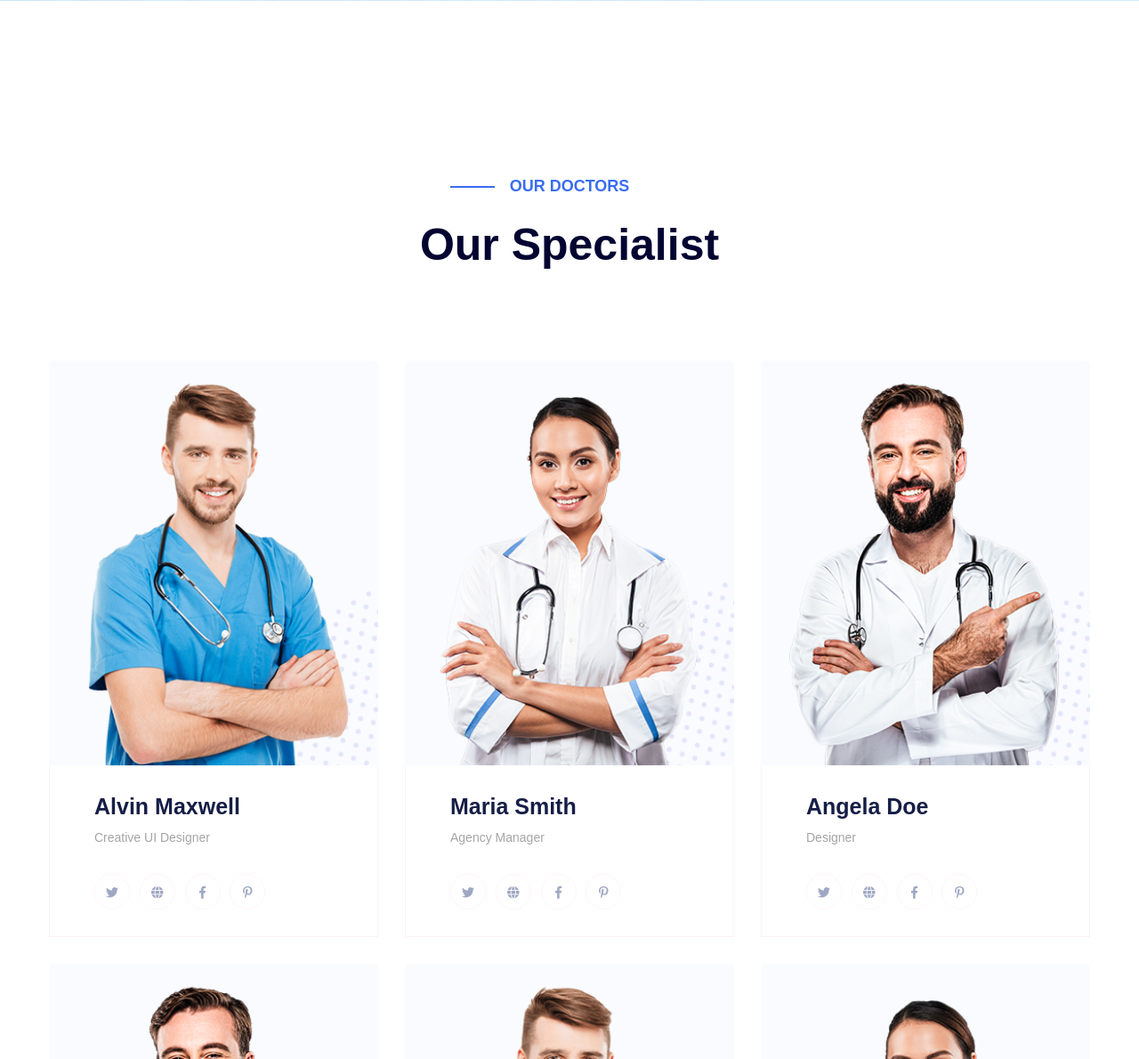
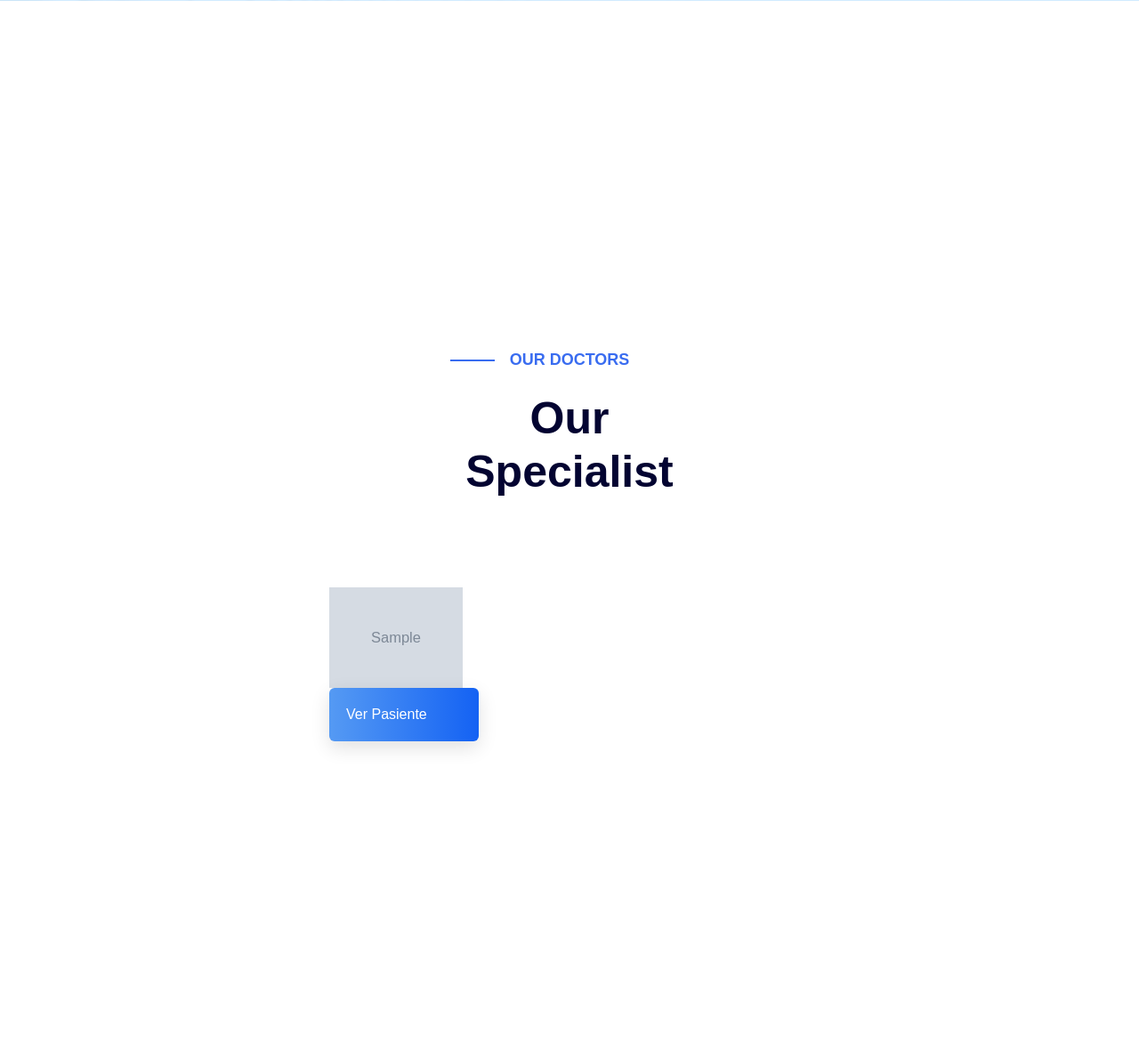
Before and after one commit to eversoncode/practica, a Django app: template templates/doctor.html in a window 1280 px wide. Shown: the part 552-1742 px from the top of the page at 89% size. Run offline with Django 3.2, Linux system fonts and the light colour scheme; the template is opened without the code that fills it: most values are stand-ins (such as "Sample title", 1, 10 or a date in 2020); grey boxes marked "Sample" are stand-in pictures; parts of the project's set-up code (start-up, migrations or seed data) failed here and were passed over; some libraries are stand-ins or nearby versions; some web fonts are replaced.

Commit message:
cambios de la clinica

```diff
--- a/Devjosue/settings.py
+++ b/Devjosue/settings.py
@@ -75,11 +75,11 @@ WSGI_APPLICATION = 'Devjosue.wsgi.application'
 
 # Database
 # https://docs.djangoproject.com/en/2.0/ref/settings/#databases
-
+"""
 DATABASES = {
     'default': {
         'ENGINE': 'django.db.backends.postgresql_psycopg2',
-        'NAME': 'Practica',
+        'NAME': 'base3',
         'USER': 'eversito',
         'PASSWORD': '12345',
         'HOST': 'localhost',
@@ -87,6 +87,7 @@ DATABASES = {
    }
 
 }
+"""
 """
 import dj_database_url
 from decouple import config
--- a/apps/webjosue/admin.py
+++ b/apps/webjosue/admin.py
@@ -10,7 +10,7 @@ class resourcecliente(resources.ModelResource):
 
 class admincliente(ImportExportModelAdmin, admin.ModelAdmin):
     search_fields = ['name_cliente']
-    list_display = ['Dpi','Edad','sexo']
+    list_display = ['name_cliente','Dpi','Edad','sexo','imagen']
     resource_class = resourcecliente
 admin.site.register(cliente,admincliente)
 
@@ -22,7 +22,7 @@ class resourceservicio(resources.ModelResource):
 
 class adminservicio(ImportExportModelAdmin, admin.ModelAdmin):
     search_fields = ['chequeo_medico']
-    list_display = ['precio']
+    list_display = ['chequeo_medico','precio']
     resource_class = resourceservicio
 
 admin.site.register(servicio, adminservicio)
@@ -44,7 +44,7 @@ class resourcemedico(resources.ModelResource):
 
 class adminmedico(ImportExportModelAdmin, admin.ModelAdmin):
     search_fields = ['name_medico']
-    list_display = ['especialidad','turno']
+    list_display = ['name_medico','especialidad','turno','imagen']
     resource_class = resourcemedico
 
 admin.site.register(medico, adminmedico)
--- a/apps/webjosue/views.py
+++ b/apps/webjosue/views.py
@@ -4,7 +4,8 @@ from .models import *
 # Create your views here.
 def index(request):
     allclientes = cliente.objects.all()
-    return render(request, 'index.html',{'allclientes':allclientes})
+    allmedico = medico.objects.all()
+    return render(request, 'index.html',{'allclientes':allclientes},{'allmedico':allmedico})
 
 def about(request):
     return render(request,'about.html')
@@ -19,7 +20,8 @@ def departament(request):
     return render(request,'department.html')
 
 def doctor(request):
-    return render(request,'doctor.html')
+    allmedico = medico.objects.all()
+    return render(request,'doctor.html',{'allmedico':allmedico})
 
 def elements(request):
     return render(request,'elements.html')
--- a/templates/doctor.html
+++ b/templates/doctor.html
@@ -40,7 +40,7 @@
 <header>
     <!--? Header Start -->
     <div class="header-area">
-        <div class="main-header header-sticky">
+        <div class="main-header">
             <div class="container-fluid">
                 <div class="row align-items-center">
                     <!-- Logo -->
@@ -100,10 +100,19 @@
         </div>
     </div>
     <!-- Hero End -->
+
+                <!-- Right -->
     <!--? Team Start -->
     <div class="team-area section-padding30">
         <div class="container">
             <!-- Section Tittle -->
+            <div class="row justify-content-center">
+                <div class="col-lg-6">
+                      <div class="gallery-area section-padding30">
+         {%if allmedico%}
+        <div class="container">
+            <!-- Section Tittle -->
+
             <div class="row justify-content-center">
                 <div class="col-lg-6">
                     <div class="section-tittle text-center mb-100">
@@ -112,118 +121,39 @@
                     </div>
                 </div>
             </div>
+
             <div class="row">
-                <div class="col-xl-4 col-lg-4 col-md-6 col-sm-">
-                    <div class="single-team mb-30">
-                        <div class="team-img">
-                            <img src="{%static 'assets/img/gallery/team2.png'%}" alt="">
-                        </div>
-                        <div class="team-caption">
-                            <h3><a href="#">Alvin Maxwell</a></h3>
-                            <span>Creative UI Designer</span>
-                            <!-- Team social -->
-                            <div class="team-social">
-                                <a href="#"><i class="fab fa-twitter"></i></a>
-                                <a href="#"><i class="fas fa-globe"></i></a>
-                                <a href="#"><i class="fab fa-facebook-f"></i></a>
-                                <a href="#"><i class="fab fa-pinterest-p"></i></a>
-                            </div>
-                        </div>
-                    </div>
-                </div>
-                <div class="col-xl-4 col-lg-4 col-md-6 col-sm-">
-                    <div class="single-team mb-30">
-                        <div class="team-img">
-                            <img src="{%static 'assets/img/gallery/team3.png'%}" alt="">
-                        </div>
-                        <div class="team-caption">
-                            <h3><a href="#">Maria Smith</a></h3>
-                            <span>Agency Manager</span>
-                            <!-- Team social -->
-                            <div class="team-social">
-                                <a href="#"><i class="fab fa-twitter"></i></a>
-                                <a href="#"><i class="fas fa-globe"></i></a>
-                                <a href="#"><i class="fab fa-facebook-f"></i></a>
-                                <a href="#"><i class="fab fa-pinterest-p"></i></a>
-                            </div>
-                        </div>
-                    </div>
-                </div>
-                <div class="col-xl-4 col-lg-4 col-md-6 col-sm-">
-                    <div class="single-team mb-30">
-                        <div class="team-img">
-                            <img src="{%static 'assets/img/gallery/team1.png'%}" alt="">
-                        </div>
-                        <div class="team-caption">
-                            <h3><a href="#">Angela Doe</a></h3>
-                            <span>Designer</span>
-                            <!-- Team social -->
-                            <div class="team-social">
-                                <a href="#"><i class="fab fa-twitter"></i></a>
-                                <a href="#"><i class="fas fa-globe"></i></a>
-                                <a href="#"><i class="fab fa-facebook-f"></i></a>
-                                <a href="#"><i class="fab fa-pinterest-p"></i></a>
-                            </div>
-                        </div>
-                    </div>
-                </div>
-                <div class="col-xl-4 col-lg-4 col-md-6 col-sm-">
-                    <div class="single-team mb-30">
-                        <div class="team-img">
-                            <img src="{%static 'assets/img/gallery/team1.png'%}" alt="">
-                        </div>
-                        <div class="team-caption">
-                            <h3><a href="#">Angela Doe</a></h3>
-                            <span>Designer</span>
-                            <!-- Team social -->
-                            <div class="team-social">
-                                <a href="#"><i class="fab fa-twitter"></i></a>
-                                <a href="#"><i class="fas fa-globe"></i></a>
-                                <a href="#"><i class="fab fa-facebook-f"></i></a>
-                                <a href="#"><i class="fab fa-pinterest-p"></i></a>
-                            </div>
-                        </div>
-                    </div>
-                </div>
-                <div class="col-xl-4 col-lg-4 col-md-6 col-sm-">
-                    <div class="single-team mb-30">
-                        <div class="team-img">
-                            <img src="{%static 'assets/img/gallery/team2.png'%}" alt="">
-                        </div>
-                        <div class="team-caption">
-                            <h3><a href="#">Alvin Maxwell</a></h3>
-                            <span>Creative UI Designer</span>
-                            <!-- Team social -->
-                            <div class="team-social">
-                                <a href="#"><i class="fab fa-twitter"></i></a>
-                                <a href="#"><i class="fas fa-globe"></i></a>
-                                <a href="#"><i class="fab fa-facebook-f"></i></a>
-                                <a href="#"><i class="fab fa-pinterest-p"></i></a>
-                            </div>
-                        </div>
-                    </div>
-                </div>
-                <div class="col-xl-4 col-lg-4 col-md-6 col-sm-">
-                    <div class="single-team mb-30">
-                        <div class="team-img">
-                            <img src="{%static 'assets/img/gallery/team3.png'%}" alt="">
-                        </div>
-                        <div class="team-caption">
-                            <h3><a href="#">Maria Smith</a></h3>
-                            <span>Agency Manager</span>
-                            <!-- Team social -->
-                            <div class="team-social">
-                                <a href="#"><i class="fab fa-twitter"></i></a>
-                                <a href="#"><i class="fas fa-globe"></i></a>
-                                <a href="#"><i class="fab fa-facebook-f"></i></a>
-                                <a href="#"><i class="fab fa-pinterest-p"></i></a>
-                            </div>
-                        </div>
-                    </div>
-                </div>
-            </div>
-        </div>
+                 {%for arraydmedico in allmedico%}
+                <!-- Left -->
+                <div class="col-lg-6">
+                    <img src="{{arraydmedico.imagen}}"  width="150" height="110" class="img-fluid" />
+                                <!-- Button trigger modal -->
+<button type="button" class="btn btn-primary" data-toggle="modal" data-target="#{{arraydmedico.name_medico}}">
+  ver pasiente
+</button>
+
+<!-- Modal -->
+<div class="modal fade" id="{{arraydmedico.name_medico}}" tabindex="-1" aria-labelledby="{{arraydmedico.name_medico}}" aria-hidden="true">
+  <div class="modal-dialog">
+    <div class="modal-content">
+      <div class="modal-header">
+        <h1 class="modal-title" id="{{arraydmedico.name_medico}}">{{arraydmedico.name_medico}}</h1>
+        <button type="button" class="close" data-dismiss="modal" aria-label="Close">
+          <span aria-hidden="true">&times;</span>
+        </button>
+      </div>
+      <div class="modal-body">
+      </div>
+      <div class="modal-footer">
+        <button type="button" class="btn btn-secondary" data-dismiss="modal">cerrar</button>
+      </div>
     </div>
+  </div>
+</div>
+                                    {%endfor%}
+                {%else%}
+                no ai pasiente
+                {%endif%}
     <!-- Team End -->
     </main>
     <footer>
```
Also changed, not shown: apps/webjosue/models.py (+41 -7 lines), templates/index.html (+6 -2 lines), apps/webjosue/migrations/0001_initial.py.
